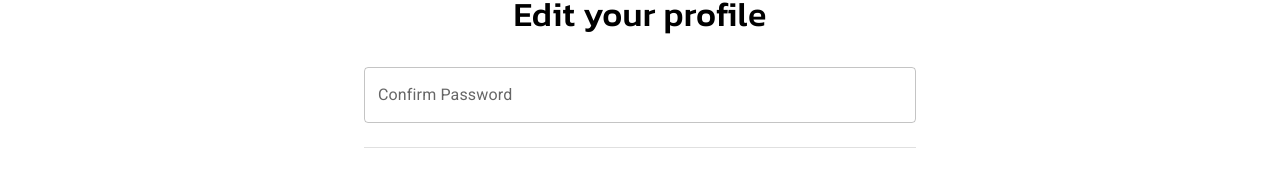
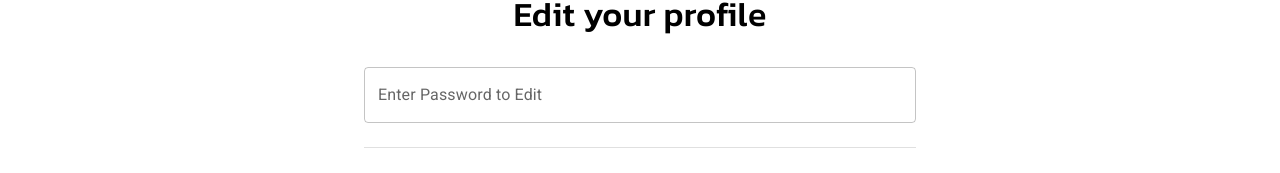
Before and after one commit to MastaCoder/-Brackets-, a React (Create React App) app in the folder frontend/: page /settings in a window 1280 px wide. Shown: the part 111-284 px from the top of the page. Built offline with nearby package versions, Linux system fonts and the light colour scheme.

Commit message:
Changed registration page confirm password field

```diff
--- a/frontend/src/views/Profile/ProfilePage.js
+++ b/frontend/src/views/Profile/ProfilePage.js
@@ -35,7 +35,7 @@ export default function ProfilePage(props) {
           <TextField
             margin="normal"
             fullWidth
-            label="Confirm Password"
+            label="Enter Password to Edit"
             type="password"
             onChange={(e) => setPasswordConfirm(e.target.value)}
           />
```
